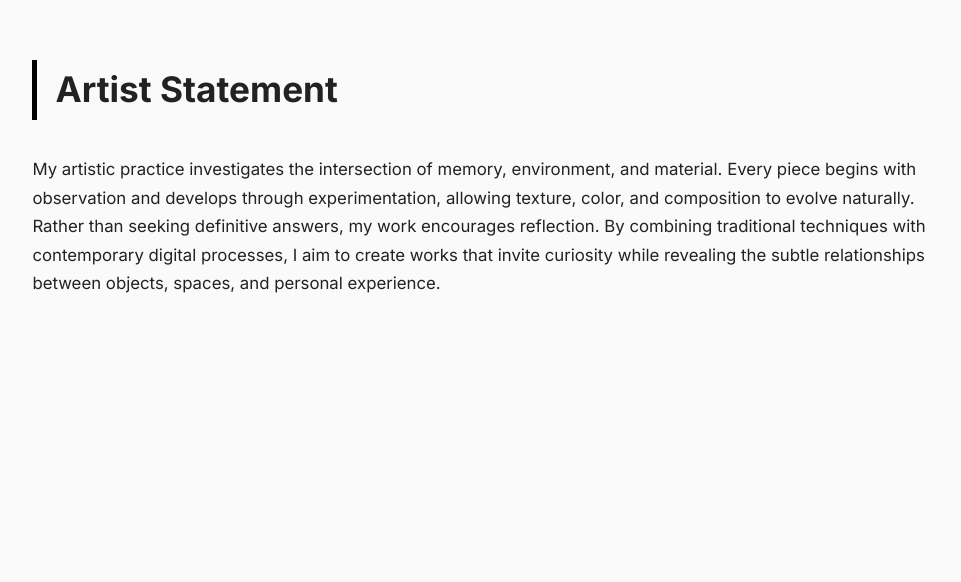
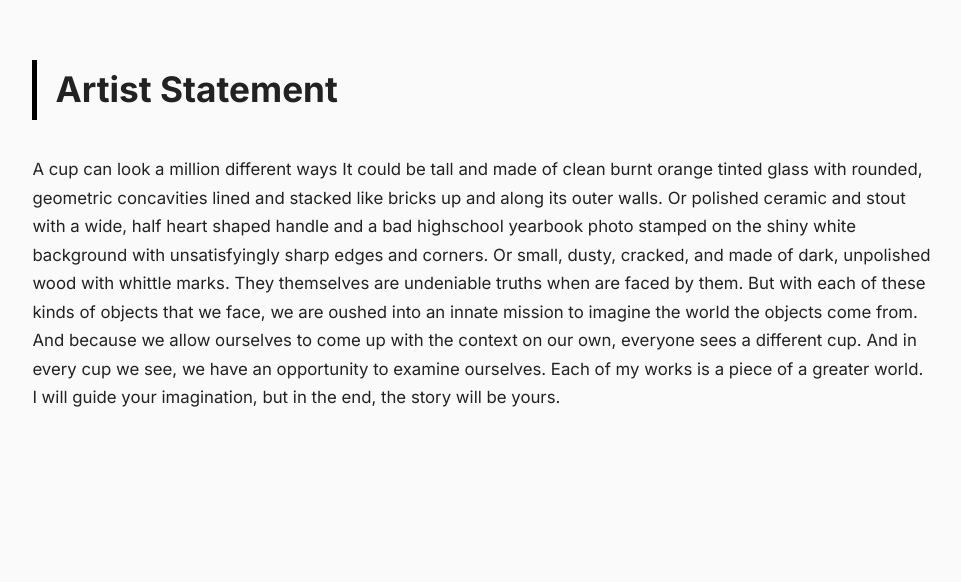
Before and after one commit to jetttarwater/portfoliowebsite, a plain HTML site: page index.html in a window 1280 px wide. Shown: the part 1616-2198 px from the top of the page, without its empty margins (102-1063 px from the left). Drawn offline with Linux system fonts and the light colour scheme.

Commit message:
Update index.html

```diff
--- a/index.html
+++ b/index.html
@@ -40,11 +40,10 @@
 
     <div class="hero-text">
 
-        <h2>Visual Artist</h2>
+        <h2>Jett Tarwater</h2>
 
         <p>
-            Exploring memory, texture, material, and the spaces between
-            digital and physical experience.
+            New Media Artist
         </p>
 
     </div>
@@ -85,15 +84,20 @@ I’ve grown.
 <h2>Artist Statement</h2>
 
 <p>
+    A cup can look a million different ways
+	It could be tall and made of clean burnt orange tinted glass with rounded,
+    geometric concavities lined and stacked like bricks up and along its outer
+    walls. Or polished ceramic and stout with a wide, half heart shaped handle
+    and a bad highschool yearbook photo stamped on the shiny white background
+    with unsatisfyingly sharp edges and corners. Or small, dusty, cracked, and
+    made of dark, unpolished wood with whittle marks. They themselves are
+    undeniable truths when are faced by them. But with each of these kinds of
+    objects that we face, we are oushed into an innate mission to imagine the
+    world the objects come from. And because we allow ourselves to come up with
+    the context on our own, everyone sees a different cup. And in every cup we
+    see, we have an opportunity to examine ourselves.
 
-My artistic practice investigates the intersection of memory, environment,
-and material. Every piece begins with observation and develops through
-experimentation, allowing texture, color, and composition to evolve naturally.
-
-Rather than seeking definitive answers, my work encourages reflection.
-By combining traditional techniques with contemporary digital processes,
-I aim to create works that invite curiosity while revealing the subtle
-relationships between objects, spaces, and personal experience.
+    Each of my works is a piece of a greater world. I will guide your imagination, but in the end, the story will be yours.
 
 </p>
 
```
